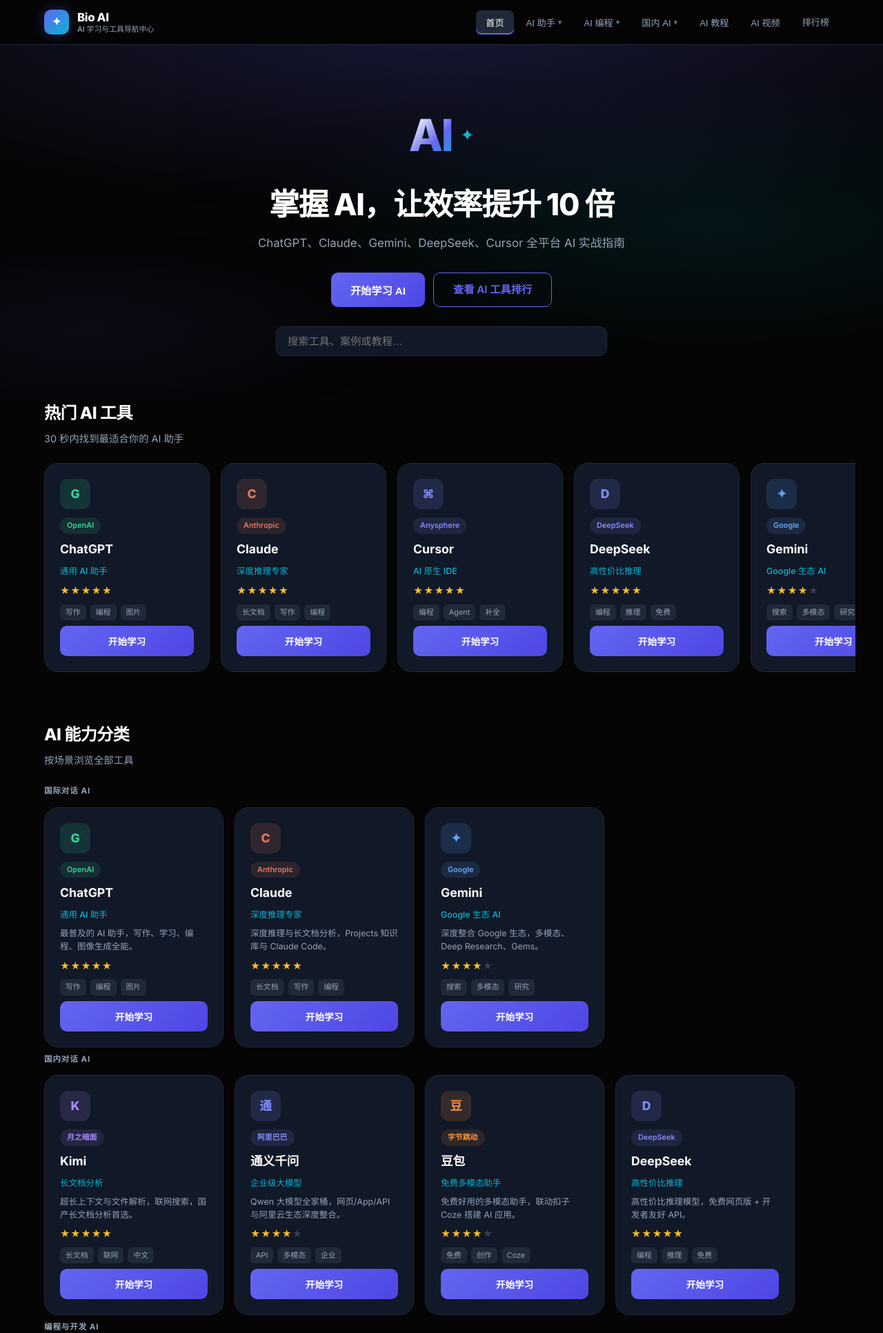
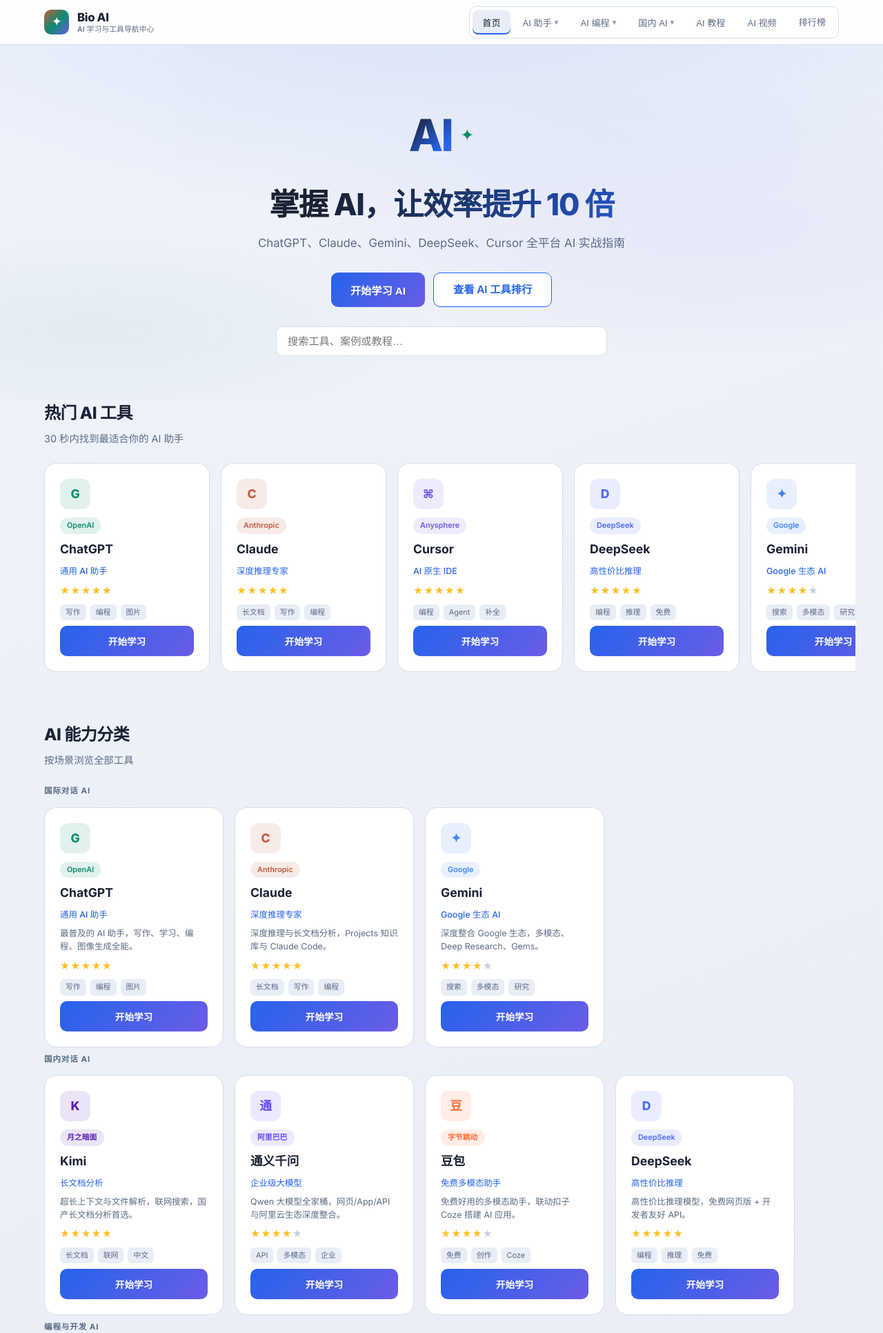
Before and after one commit to bio-apple/ai, a FastAPI app: page / in a window 1280 px wide. Shown: the top 1932 px of the page at 69% size. Run offline with FastAPI, Linux system fonts and the light colour scheme; some libraries are stand-ins or nearby versions.

Commit message:
fix: restore original light theme while keeping Bio AI redesign layout
Revert dark palette to the previous light gradient style with blue accent and original tool brand colors.

Co-authored-by: Cursor <cursoragent@cursor.com>

```diff
--- a/ai-learning-roadmap.html
+++ b/ai-learning-roadmap.html
@@ -217,14 +217,14 @@
   <div class="grid-2">
 
     <div class="card">
-      <h3><span class="dot" style="background:var(--primary)"></span> 零基础入门</h3>
+      <h3><span class="dot" style="background:var(--accent)"></span> 零基础入门</h3>
       <ol class="steps">
         <li>从 ChatGPT、豆包或 DeepSeek 开始，学会基本对话和提示词</li><li>用 Kimi 或通义千问处理长文档与中文场景任务</li><li>尝试 Gemini 的文件上传和 Deep Research 功能</li><li>用 Claude 处理复杂分析和高质量写作</li>
       </ol>
     </div>
 
     <div class="card">
-      <h3><span class="dot" style="background:var(--secondary)"></span> 进阶应用</h3>
+      <h3><span class="dot" style="background:var(--codex)"></span> 进阶应用</h3>
       <ol class="steps">
         <li>编程方向：安装 Cursor 或 GitHub Copilot，配置 Rules 工作流</li><li>自动化方向：用 Codex 连接 GitHub 实现 PR 自动化</li><li>国内开发：用通义 API 或 DeepSeek API 低成本接入产品</li><li>无代码方向：用扣子 Coze 基于豆包搭建 AI 工作流</li>
       </ol>
--- a/css/base.css
+++ b/css/base.css
@@ -1,31 +1,30 @@
 :root {
-  --bg: #050505;
-  --bg-elevated: #0a0a0f;
-  --bg-card: #111827;
-  --bg-hover: #1f2937;
-  --border: #1f2937;
-  --border-light: #374151;
-  --text: #ffffff;
-  --text-muted: #94a3b8;
-  --primary: #6366f1;
-  --secondary: #06b6d4;
-  --accent: #6366f1;
-  --glow: rgba(99, 102, 241, 0.35);
-  --glow-cyan: rgba(6, 182, 212, 0.25);
-  --claude: #e07a5f;
-  --codex: #10b981;
-  --cursor: #818cf8;
-  --chatgpt: #34d399;
-  --gemini: #60a5fa;
-  --deepseek: #818cf8;
-  --kimi: #a78bfa;
-  --qwen: #818cf8;
-  --doubao: #fb923c;
-  --copilot: #38bdf8;
+  --bg: #f0f3fa;
+  --bg-elevated: #ffffff;
+  --bg-card: #ffffff;
+  --bg-hover: #e8edf6;
+  --border: #d5ddea;
+  --border-light: #c5d0e0;
+  --text: #1a2234;
+  --text-muted: #5a6b85;
+  --primary: #2563eb;
+  --secondary: #0d8c6d;
+  --accent: #2563eb;
+  --glow: rgba(37, 99, 235, 0.22);
+  --claude: #c45c3e;
+  --codex: #0d8c6d;
+  --cursor: #6b5ce7;
+  --chatgpt: #0d8f6f;
+  --gemini: #4285f4;
+  --deepseek: #4d6bfe;
+  --kimi: #5b21b6;
+  --qwen: #624aff;
+  --doubao: #ff6b35;
+  --copilot: #0078d4;
   --radius: 14px;
-  --radius-lg: 20px;
-  --shadow: 0 8px 32px rgba(0, 0, 0, 0.45);
-  --shadow-hover: 0 16px 48px rgba(99, 102, 241, 0.15);
+  --radius-lg: 18px;
+  --shadow: 0 4px 20px rgba(30, 50, 100, 0.08);
+  --shadow-hover: 0 8px 28px rgba(30, 50, 100, 0.12);
 }
 
 * { margin: 0; padding: 0; box-sizing: border-box; }
@@ -34,7 +33,7 @@ html { scroll-behavior: smooth; }
 
 body {
   font-family: "Inter", "SF Pro Display", "PingFang SC", "Microsoft YaHei", system-ui, sans-serif;
-  background: var(--bg);
+  background: linear-gradient(160deg, #f0f3fa 0%, #e8edf6 50%, #f5f0fa 100%);
   color: var(--text);
   line-height: 1.6;
   min-height: 100vh;
@@ -44,6 +43,6 @@ body {
 a { color: inherit; text-decoration: none; }
 
 ::selection {
-  background: rgba(99, 102, 241, 0.35);
+  background: rgba(37, 99, 235, 0.18);
   color: var(--text);
 }
--- a/css/components.css
+++ b/css/components.css
@@ -88,7 +88,7 @@ code {
   margin-top: 0;
   padding: 12px 28px;
   min-height: 48px;
-  background: linear-gradient(135deg, var(--primary), #4f46e5);
+  background: linear-gradient(135deg, var(--accent), var(--cursor));
   border: none;
   border-radius: 10px;
   color: #fff;
@@ -103,7 +103,7 @@ code {
 
 .cta-btn:hover {
   transform: translateY(-2px);
-  box-shadow: 0 8px 24px var(--glow);
+  box-shadow: 0 8px 24px rgba(37, 99, 235, 0.25);
 }
 
 .cta-btn-sm {
@@ -113,14 +113,14 @@ code {
 }
 
 .cta-btn-outline {
-  background: transparent;
-  color: var(--primary);
-  border: 1px solid var(--primary);
+  background: var(--bg-card);
+  color: var(--accent);
+  border: 1px solid var(--accent);
   box-shadow: none;
 }
 
 .cta-btn-outline:hover {
-  background: rgba(99, 102, 241, 0.1);
+  background: rgba(37, 99, 235, 0.06);
   box-shadow: none;
 }
 
@@ -183,8 +183,8 @@ code {
 
 .site-search:focus {
   outline: none;
-  border-color: var(--primary);
-  box-shadow: 0 0 0 3px rgba(99, 102, 241, 0.2);
+  border-color: var(--accent);
+  box-shadow: 0 0 0 3px rgba(37, 99, 235, 0.12);
 }
 
 .site-search-results {
@@ -250,8 +250,8 @@ code {
   font-weight: 700;
   text-transform: uppercase;
   letter-spacing: 0.04em;
-  color: var(--secondary);
-  background: rgba(6, 182, 212, 0.12);
+  color: var(--accent);
+  background: rgba(37, 99, 235, 0.1);
   padding: 3px 8px;
   border-radius: 6px;
   margin-bottom: 8px;
--- a/css/home.css
+++ b/css/home.css
@@ -55,16 +55,16 @@
   margin-bottom: 4px;
 }
 
-.tool-card-logo.chatgpt { background: rgba(52, 211, 153, 0.15); color: var(--chatgpt); }
-.tool-card-logo.claude { background: rgba(224, 122, 95, 0.15); color: var(--claude); }
-.tool-card-logo.gemini { background: rgba(96, 165, 250, 0.15); color: var(--gemini); }
-.tool-card-logo.deepseek { background: rgba(129, 140, 248, 0.15); color: var(--deepseek); }
-.tool-card-logo.kimi { background: rgba(167, 139, 250, 0.15); color: var(--kimi); }
-.tool-card-logo.qwen { background: rgba(129, 140, 248, 0.15); color: var(--qwen); }
-.tool-card-logo.doubao { background: rgba(251, 146, 60, 0.15); color: var(--doubao); }
-.tool-card-logo.cursor { background: rgba(129, 140, 248, 0.15); color: var(--cursor); }
-.tool-card-logo.codex { background: rgba(16, 185, 129, 0.15); color: var(--codex); }
-.tool-card-logo.copilot { background: rgba(56, 189, 248, 0.15); color: var(--copilot); }
+.tool-card-logo.chatgpt { background: rgba(13, 143, 111, 0.12); color: var(--chatgpt); }
+.tool-card-logo.claude { background: rgba(196, 92, 62, 0.12); color: var(--claude); }
+.tool-card-logo.gemini { background: rgba(66, 133, 244, 0.12); color: var(--gemini); }
+.tool-card-logo.deepseek { background: rgba(77, 107, 254, 0.12); color: var(--deepseek); }
+.tool-card-logo.kimi { background: rgba(91, 33, 182, 0.12); color: var(--kimi); }
+.tool-card-logo.qwen { background: rgba(98, 74, 255, 0.12); color: var(--qwen); }
+.tool-card-logo.doubao { background: rgba(255, 107, 53, 0.12); color: var(--doubao); }
+.tool-card-logo.cursor { background: rgba(107, 92, 231, 0.12); color: var(--cursor); }
+.tool-card-logo.codex { background: rgba(13, 140, 109, 0.12); color: var(--codex); }
+.tool-card-logo.copilot { background: rgba(0, 120, 212, 0.12); color: var(--copilot); }
 
 .tool-card-v2 .badge {
   display: inline-block;
@@ -75,16 +75,16 @@
   width: fit-content;
 }
 
-.tool-card-v2.chatgpt .badge { background: rgba(52, 211, 153, 0.12); color: var(--chatgpt); }
-.tool-card-v2.claude .badge { background: rgba(224, 122, 95, 0.12); color: var(--claude); }
-.tool-card-v2.gemini .badge { background: rgba(96, 165, 250, 0.12); color: var(--gemini); }
-.tool-card-v2.deepseek .badge { background: rgba(129, 140, 248, 0.12); color: var(--deepseek); }
-.tool-card-v2.kimi .badge { background: rgba(167, 139, 250, 0.12); color: var(--kimi); }
-.tool-card-v2.qwen .badge { background: rgba(129, 140, 248, 0.12); color: var(--qwen); }
-.tool-card-v2.doubao .badge { background: rgba(251, 146, 60, 0.12); color: var(--doubao); }
-.tool-card-v2.cursor .badge { background: rgba(129, 140, 248, 0.12); color: var(--cursor); }
-.tool-card-v2.codex .badge { background: rgba(16, 185, 129, 0.12); color: var(--codex); }
-.tool-card-v2.copilot .badge { background: rgba(56, 189, 248, 0.12); color: var(--copilot); }
+.tool-card-v2.chatgpt .badge { background: rgba(13, 143, 111, 0.12); color: var(--chatgpt); }
+.tool-card-v2.claude .badge { background: rgba(196, 92, 62, 0.12); color: var(--claude); }
+.tool-card-v2.gemini .badge { background: rgba(66, 133, 244, 0.12); color: var(--gemini); }
+.tool-card-v2.deepseek .badge { background: rgba(77, 107, 254, 0.12); color: var(--deepseek); }
+.tool-card-v2.kimi .badge { background: rgba(91, 33, 182, 0.12); color: var(--kimi); }
+.tool-card-v2.qwen .badge { background: rgba(98, 74, 255, 0.12); color: var(--qwen); }
+.tool-card-v2.doubao .badge { background: rgba(255, 107, 53, 0.12); color: var(--doubao); }
+.tool-card-v2.cursor .badge { background: rgba(107, 92, 231, 0.12); color: var(--cursor); }
+.tool-card-v2.codex .badge { background: rgba(13, 140, 109, 0.12); color: var(--codex); }
+.tool-card-v2.copilot .badge { background: rgba(0, 120, 212, 0.12); color: var(--copilot); }
 
 .tool-card-v2 h3 {
   font-size: 1.1rem;
@@ -93,7 +93,7 @@
 
 .tool-tagline {
   font-size: 0.78rem;
-  color: var(--secondary);
+  color: var(--accent);
   font-weight: 500;
 }
 
@@ -133,7 +133,7 @@
   margin-top: auto;
   padding: 10px 16px;
   min-height: 44px;
-  background: linear-gradient(135deg, var(--primary), #4f46e5);
+  background: linear-gradient(135deg, var(--accent), var(--cursor));
   border: none;
   border-radius: 10px;
   color: #fff;
@@ -146,7 +146,7 @@
 
 .tool-card-btn:hover {
   transform: translateY(-2px);
-  box-shadow: 0 8px 24px var(--glow);
+  box-shadow: 0 8px 24px rgba(37, 99, 235, 0.25);
 }
 
 .tool-card-btn-sm {
@@ -245,10 +245,10 @@
 }
 
 .ai-picker-option.active {
-  border-color: var(--primary);
-  background: rgba(99, 102, 241, 0.12);
+  border-color: var(--accent);
+  background: rgba(37, 99, 235, 0.08);
   color: var(--text);
-  box-shadow: 0 0 0 1px rgba(99, 102, 241, 0.3);
+  box-shadow: 0 0 0 1px rgba(37, 99, 235, 0.15);
 }
 
 .ai-picker-icon { font-size: 1.1rem; }
@@ -287,8 +287,8 @@
 }
 
 .ai-picker-tool:hover {
-  border-color: var(--primary);
-  background: rgba(99, 102, 241, 0.1);
+  border-color: var(--accent);
+  background: rgba(37, 99, 235, 0.06);
   transform: translateY(-2px);
 }
 
@@ -310,7 +310,7 @@
   font-weight: 700;
   text-transform: uppercase;
   letter-spacing: 0.06em;
-  color: var(--secondary);
+  color: var(--accent);
   margin-bottom: 6px;
 }
 
@@ -335,7 +335,7 @@
   transition: border-color 0.2s;
 }
 
-.roadmap-tool-chip:hover { border-color: var(--primary); }
+.roadmap-tool-chip:hover { border-color: var(--accent); }
 
 .roadmap-tasks {
   list-style: none;
@@ -355,7 +355,7 @@
   content: "✓";
   position: absolute;
   left: 0;
-  color: var(--secondary);
+  color: var(--codex);
   font-size: 0.75rem;
 }
 
--- a/css/layout.css
+++ b/css/layout.css
@@ -3,8 +3,8 @@ header {
   position: sticky;
   top: 0;
   z-index: 100;
-  background: rgba(5, 5, 5, 0.85);
-  backdrop-filter: blur(20px);
+  background: rgba(255, 255, 255, 0.88);
+  backdrop-filter: blur(16px);
   border-bottom: 1px solid var(--border);
 }
 
@@ -51,13 +51,13 @@ header {
   width: 36px;
   height: 36px;
   border-radius: 10px;
-  background: linear-gradient(135deg, var(--primary), var(--secondary));
+  background: linear-gradient(135deg, var(--claude), var(--codex), var(--cursor));
   display: flex;
   align-items: center;
   justify-content: center;
   font-size: 1rem;
   flex-shrink: 0;
-  box-shadow: 0 0 20px var(--glow);
+  color: #fff;
 }
 
 .nav-toggle {
@@ -84,6 +84,10 @@ header {
   display: flex;
   align-items: center;
   gap: 4px;
+  background: var(--bg-card);
+  padding: 4px;
+  border-radius: 10px;
+  border: 1px solid var(--border);
 }
 
 .nav-tab,
@@ -200,9 +204,9 @@ header {
   position: absolute;
   inset: 0;
   background:
-    radial-gradient(ellipse 80% 60% at 50% -10%, rgba(99, 102, 241, 0.22), transparent),
-    radial-gradient(ellipse 50% 40% at 80% 50%, rgba(6, 182, 212, 0.1), transparent),
-    radial-gradient(ellipse 40% 30% at 10% 80%, rgba(99, 102, 241, 0.08), transparent);
+    radial-gradient(ellipse 80% 60% at 50% -10%, rgba(37, 99, 235, 0.1), transparent),
+    radial-gradient(ellipse 50% 40% at 80% 50%, rgba(107, 92, 231, 0.06), transparent),
+    radial-gradient(ellipse 40% 30% at 10% 80%, rgba(13, 140, 109, 0.05), transparent);
   animation: heroGlow 8s ease-in-out infinite alternate;
 }
 
@@ -229,7 +233,7 @@ header {
   font-size: clamp(2.5rem, 8vw, 4rem);
   font-weight: 800;
   letter-spacing: -0.04em;
-  background: linear-gradient(135deg, var(--text) 20%, var(--primary) 60%, var(--secondary));
+  background: linear-gradient(135deg, var(--text) 20%, var(--accent) 70%, var(--cursor));
   -webkit-background-clip: text;
   -webkit-text-fill-color: transparent;
   background-clip: text;
@@ -237,7 +241,7 @@ header {
 
 .hero-logo-icon {
   font-size: 1.5rem;
-  color: var(--secondary);
+  color: var(--codex);
 }
 
 .hero h1 {
@@ -246,6 +250,10 @@ header {
   letter-spacing: -0.03em;
   margin-bottom: 16px;
   line-height: 1.15;
+  background: linear-gradient(135deg, var(--text) 30%, var(--accent));
+  -webkit-background-clip: text;
+  -webkit-text-fill-color: transparent;
+  background-clip: text;
 }
 
 .hero-subtitle {
--- a/css/videos.css
+++ b/css/videos.css
@@ -20,8 +20,8 @@
 .video-day-count {
   font-size: 0.75rem;
   font-weight: 600;
-  color: var(--primary);
-  background: rgba(99, 102, 241, 0.12);
+  color: var(--accent);
+  background: rgba(37, 99, 235, 0.1);
   padding: 3px 10px;
   border-radius: 20px;
 }
--- a/data/site.json
+++ b/data/site.json
@@ -239,7 +239,7 @@
   "learning_paths": [
     {
       "title": "零基础入门",
-      "dot_color": "var(--primary)",
+      "dot_color": "var(--accent)",
       "steps": [
         "从 ChatGPT、豆包或 DeepSeek 开始，学会基本对话和提示词",
         "用 Kimi 或通义千问处理长文档与中文场景任务",
@@ -249,7 +249,7 @@
     },
     {
       "title": "进阶应用",
-      "dot_color": "var(--secondary)",
+      "dot_color": "var(--codex)",
       "steps": [
         "编程方向：安装 Cursor 或 GitHub Copilot，配置 Rules 工作流",
         "自动化方向：用 Codex 连接 GitHub 实现 PR 自动化",
--- a/index.html
+++ b/index.html
@@ -538,14 +538,14 @@
       <div class="grid-2">
 
         <div class="card">
-          <h3><span class="dot" style="background:var(--primary)"></span> 零基础入门</h3>
+          <h3><span class="dot" style="background:var(--accent)"></span> 零基础入门</h3>
           <ol class="steps">
             <li>从 ChatGPT、豆包或 DeepSeek 开始，学会基本对话和提示词</li><li>用 Kimi 或通义千问处理长文档与中文场景任务</li><li>尝试 Gemini 的文件上传和 Deep Research 功能</li><li>用 Claude 处理复杂分析和高质量写作</li>
           </ol>
         </div>
 
         <div class="card">
-          <h3><span class="dot" style="background:var(--secondary)"></span> 进阶应用</h3>
+          <h3><span class="dot" style="background:var(--codex)"></span> 进阶应用</h3>
           <ol class="steps">
             <li>编程方向：安装 Cursor 或 GitHub Copilot，配置 Rules 工作流</li><li>自动化方向：用 Codex 连接 GitHub 实现 PR 自动化</li><li>国内开发：用通义 API 或 DeepSeek API 低成本接入产品</li><li>无代码方向：用扣子 Coze 基于豆包搭建 AI 工作流</li>
           </ol>
@@ -2363,7 +2363,7 @@ Internet: off</div>
 <section id="section-videos" class="section videos-section">
   <main>
     <div class="tool-header">
-      <div class="tool-icon" style="background:rgba(99,102,241,0.15);color:var(--primary)">▶</div>
+      <div class="tool-icon" style="background:rgba(37,99,235,0.12);color:var(--accent)">▶</div>
       <div>
         <h2>每日 AI 视频推荐</h2>
         <p class="desc">每日北京时间 0:00 自动更新，从 YouTube 与 B站 抓取 AI 教程，分两类推荐：全网播放量 Top 10、过去一周新上传播放量 Top 10。</p>
--- a/templates/index.html.j2
+++ b/templates/index.html.j2
@@ -223,7 +223,7 @@
 <section id="section-videos" class="section videos-section">
   <main>
     <div class="tool-header">
-      <div class="tool-icon" style="background:rgba(99,102,241,0.15);color:var(--primary)">▶</div>
+      <div class="tool-icon" style="background:rgba(37,99,235,0.12);color:var(--accent)">▶</div>
       <div>
         <h2>每日 AI 视频推荐</h2>
         <p class="desc">每日北京时间 0:00 自动更新，从 YouTube 与 B站 抓取 AI 教程，分两类推荐：全网播放量 Top 10、过去一周新上传播放量 Top 10。</p>
```
Also changed, not shown: other parts of css/layout.css (+14 -12 lines).
